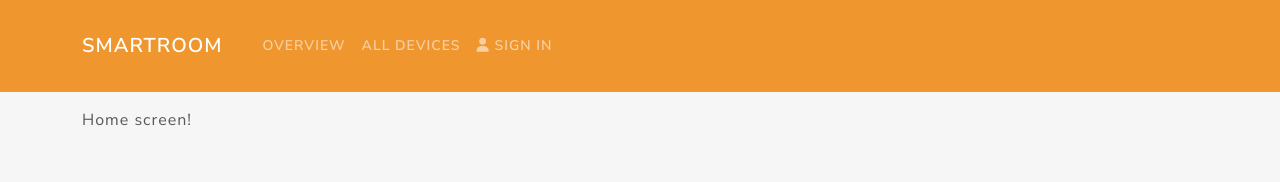
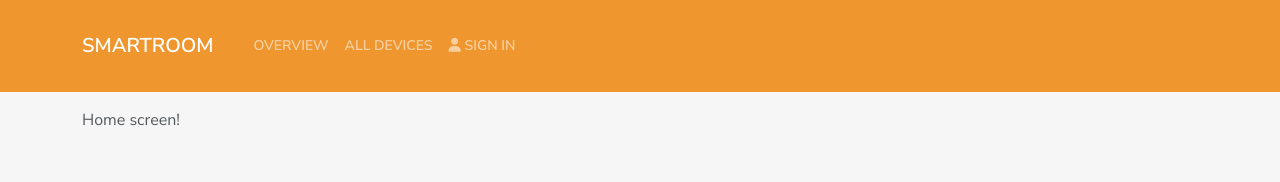
Before and after one commit to jhonatansossa/SmartRoomFrontend, a React (Create React App) app: page / in a window 1280 px wide. Shown: the top 182 px of the page. Built offline with nearby package versions, Linux system fonts and the light colour scheme.

Commit message:
Text selection color; Fix letter spacing

```diff
--- a/src/index.css
+++ b/src/index.css
@@ -1,6 +1,22 @@
 main {
   min-height: 90vh;
   background-color: #f6f6f6;
+}
+
+body {
+  letter-spacing: normal;
+}
+
+/* text selection color for firefox */
+::-moz-selection {
+  color: white;
+  background: #d78729;
+}
+
+/* text selection color */
+::selection {
+  color: white;
+  background: #d78729;
 }
 
 footer {
```
